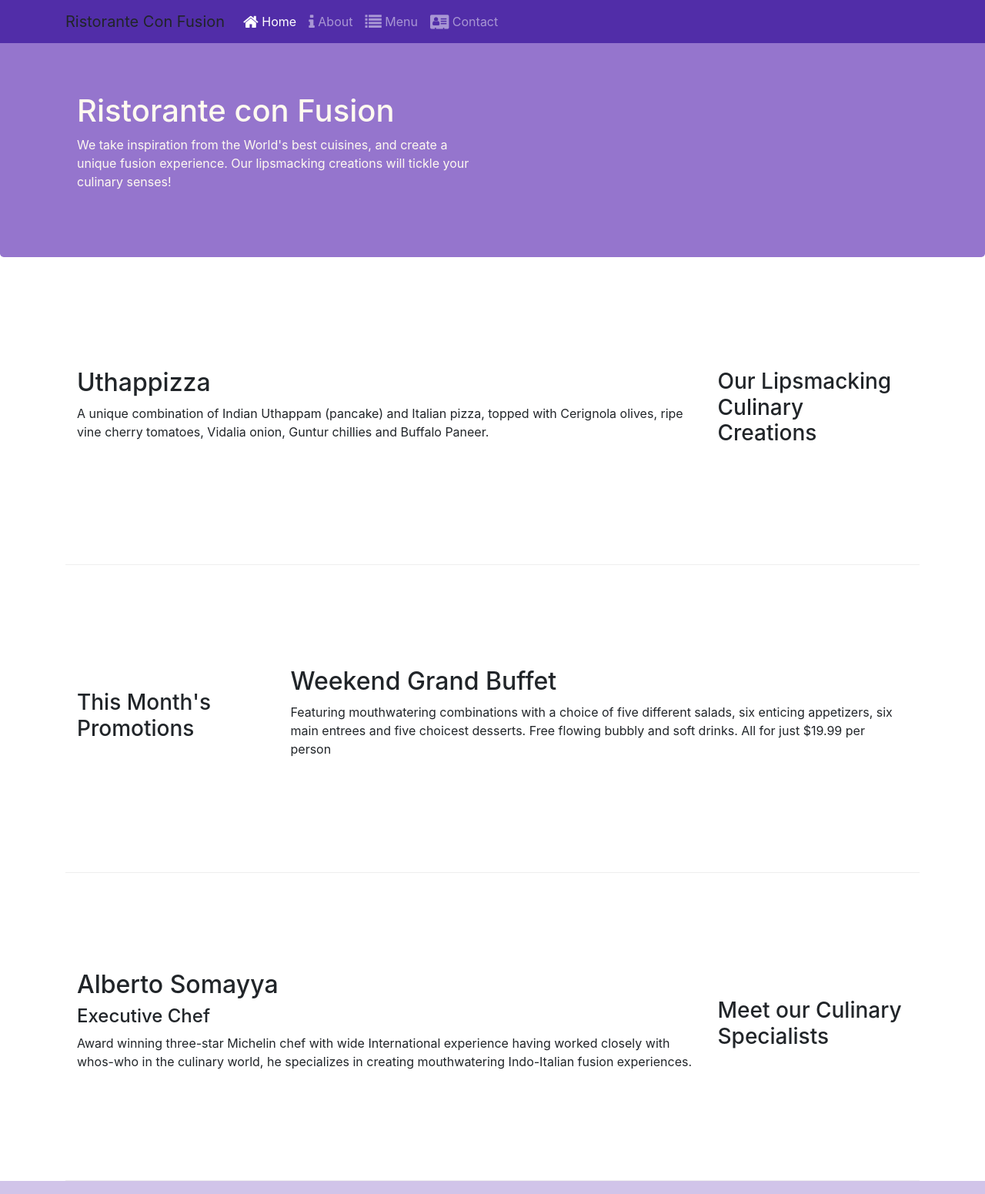
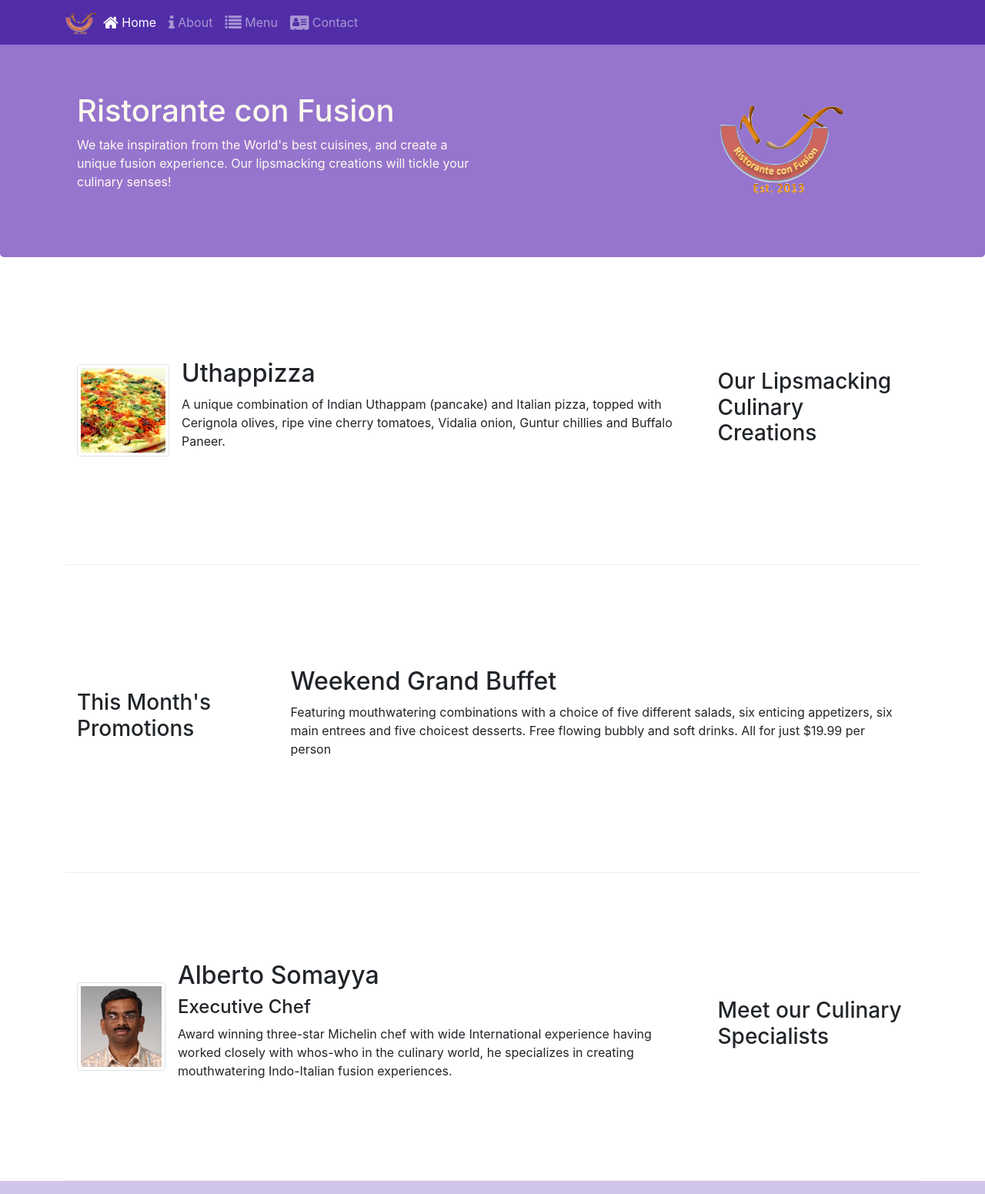
Before and after one commit to Nitin0711/Course1, a website: page index.html in a window 1280 px wide. Shown: the top 1551 px of the page at 77% size. Drawn offline with nearby package versions, Linux system fonts and the light colour scheme.

```diff
--- a/index.html
+++ b/index.html
@@ -21,7 +21,7 @@
 			<button class="navbar-toggler" type="button" data-toggle="collapse" data-target="#Navbar">
                 <span class="navbar-toggler-icon"></span>
             </button>
-			<a class="navbar-brand href="#">Ristorante Con Fusion</a>
+			<a class="navbar-brand mr-auto" href="#"><img src="img/logo.png" height="30" width="41"></a>
 			<div class="collapse navbar-collapse" id="Navbar">
 				<ul class="navbar-nav mr-auto">
 					<li class="nav-item active"><a class="nav-link" href="#"><span class="fa fa-home fa-lg"></span> Home</a></li>
@@ -42,6 +42,9 @@
                 </div>
                 <div class="col-12 col-sm">
                 </div>
+                <div class="col-12 col-sm align-self-center">
+                    <img src="img/logo.png" class="img-fluid">
+                </div>
             </div>
         </div>
     </header>
@@ -51,9 +54,18 @@
                 <h3>Our Lipsmacking Culinary Creations</h3>
             </div>
             <div class="col col-sm order-sm-first col-md">
-                <h2>Uthappizza</h2>
-                <p>A unique combination of Indian Uthappam (pancake) and Italian pizza, topped with Cerignola olives, ripe vine cherry tomatoes, Vidalia onion, Guntur chillies and Buffalo Paneer.</p>
-            </div>
+                <div class="media">
+                    <img class="d-flex mr-3 img-thumbnail align-self-center"
+                            src="img/uthappizza.png" alt="Uthappizza">
+                    <div class="media-body">
+                        <h2 class="mt-0">Uthappizza</h2>
+                        <p class="d-none d-sm-block">A unique combination of Indian Uthappam (pancake) and
+                            Italian pizza, topped with Cerignola olives, ripe vine
+                            cherry tomatoes, Vidalia onion, Guntur chillies and
+                            Buffalo Paneer.</p>
+                    </div>
+                </div>
+                </div>
         </div>
 
 
@@ -72,9 +84,19 @@
                 <h3>Meet our Culinary Specialists</h3>
             </div>
             <div class="col col-sm order-sm-first col-md">
-                <h2>Alberto Somayya</h2>
-                <h4>Executive Chef</h4>
-                <p>Award winning three-star Michelin chef with wide International experience having worked closely with whos-who in the culinary world, he specializes in creating mouthwatering Indo-Italian fusion experiences. </p>
+                <div class="media">
+                    <img class="d-flex mr-3 img-thumbnail align-self-center"
+                            src="img/alberto.png" alt="Alberto Somayya">
+                    <div class="media-body">
+                        <h2 class="mt-0">Alberto Somayya</h2>
+                        <h4>Executive Chef</h4>
+                        <p class="d-none d-sm-block">Award winning three-star Michelin chef with wide
+                            International experience having worked closely with
+                            whos-who in the culinary world, he specializes in
+                            creating mouthwatering Indo-Italian fusion experiences.
+                            </p>
+                    </div>
+                </div>
             </div>
         </div>
     </div>
```
Also changed, not shown: aboutus.html (+3 -2 lines), contactus.html (+3 -2 lines), img/alberto.png (added), img/buffet.png (added), img/logo.png (added), img/uthappizza.png (added), 1 other file.
